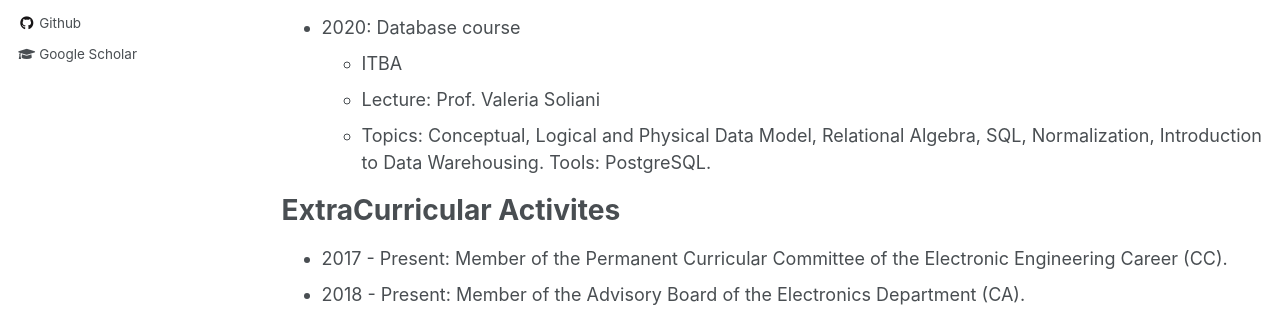
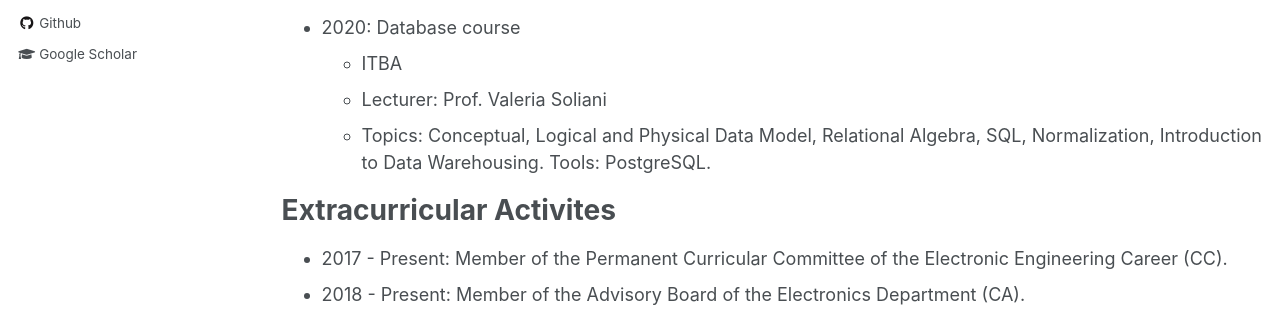
Before and after one commit to nzilberstein/nzilberstein.github.io, a Jekyll site: the page built from _pages/cv.md, in a window 1280 px wide and 900 px high, scrolled down 1204 px. Shown: the part 340-649 px from the top of the window. Built offline with Jekyll 4.4.1, drawn with Linux system fonts in a browser that asks for light colours.

Commit message:
Update cv.md
cvupdate

```diff
--- a/_pages/cv.md
+++ b/_pages/cv.md
@@ -57,10 +57,10 @@ Certificates
 ======
 * 2020: Database course
   * ITBA
-  * Lecture: Prof. Valeria Soliani
+  * Lecturer: Prof. Valeria Soliani
   * Topics: Conceptual, Logical and Physical Data Model, Relational Algebra, SQL, Normalization, Introduction to Data Warehousing. Tools: PostgreSQL.
 
-ExtraCurricular Activites
+Extracurricular Activites
 ======
 * 2017 - Present: Member of the Permanent Curricular Committee of the Electronic Engineering Career (CC).
 * 2018 - Present: Member of the Advisory Board of the Electronics Department (CA).
```
